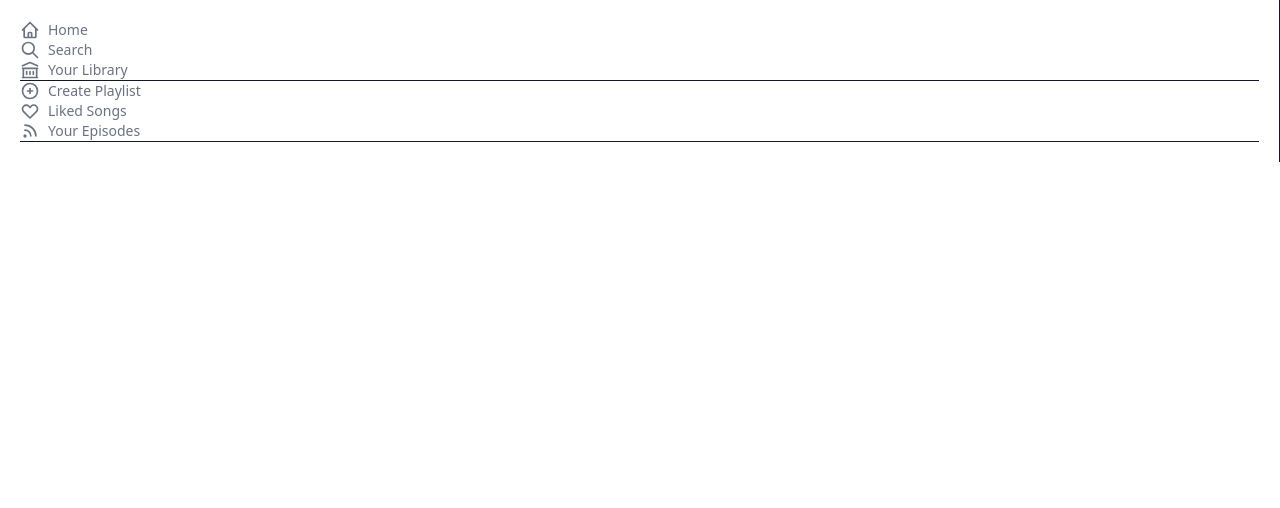
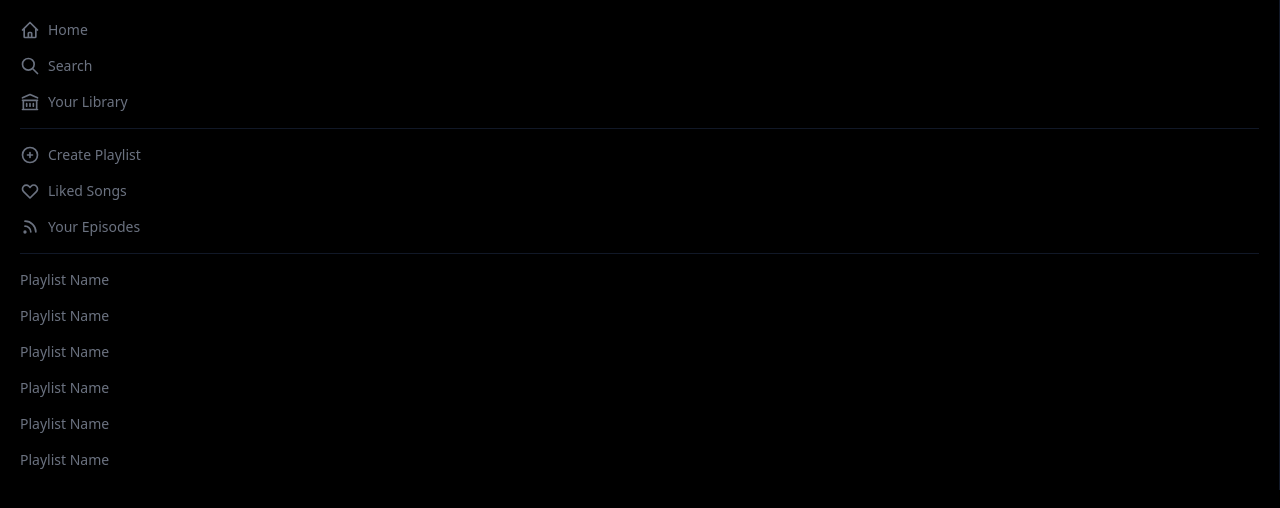
Before and after one commit to ya-boy-huck/Spotify_Clone, a Next.js app: page / in a window 1280 px wide. Shown: the top 508 px of the page. Built offline with nearby package versions, Linux system fonts and the light colour scheme.

Commit message:
installed NextAuth for authentication to communicate with the spotify api for the login for the project. Paused on the sidebar component to get the api incorporated in the app.

```diff
--- a/components/Sidebar.js
+++ b/components/Sidebar.js
@@ -11,7 +11,7 @@
   return (
         <div className="text-gray-500 p-5 text-sm border-r
         border-gray-900">
-            <div>
+            <div className="space-y-4">
                 <button className="flex items-center space-x-2
                 hover:text-white">
                     <HomeIcon className="h-5 w-5"/>
@@ -44,8 +44,15 @@
                     <RssIcon className="h-5 w-5"/>
                     <p>Your Episodes</p>
                 </button>
+                <hr className="border-t-[0.1px] border-gray-900"/>
 
-                <hr className="border-t-[0.1px] border-gray-900"/>
+                {/* playlist */}
+                <p className="cursor-pointer hover:text-white">Playlist Name</p>
+                <p className="cursor-pointer hover:text-white">Playlist Name</p>
+                <p className="cursor-pointer hover:text-white">Playlist Name</p>
+                <p className="cursor-pointer hover:text-white">Playlist Name</p>
+                <p className="cursor-pointer hover:text-white">Playlist Name</p>
+                <p className="cursor-pointer hover:text-white">Playlist Name</p>
             </div>
         </div>
     )
--- a/package.json
+++ b/package.json
@@ -8,6 +8,7 @@
   "dependencies": {
     "@heroicons/react": "^1.0.5",
     "next": "latest",
+    "next-auth": "^4.1.2",
     "react": "^17.0.2",
     "react-dom": "^17.0.2"
   },
--- a/pages/index.tsx
+++ b/pages/index.tsx
@@ -2,8 +2,8 @@
 
 export default function Home() {
   return (
-    <div className="">
-      <main>
+    <div className="bg-black h-screen overflow-hidden">
+      <main className="">
         <Sidebar />
         {/* Center */}
       </main>
--- /dev/null
+++ b/pages/login.js
@@ -0,0 +1,11 @@
+import React from 'react';
+
+function Login() {
+  return (
+        <div>
+            <h1>This is the login page</h1>
+        </div>
+    )
+};
+
+export default Login;
```
Also changed, not shown: 1 other file (tests, documents, lock files or other folders).
